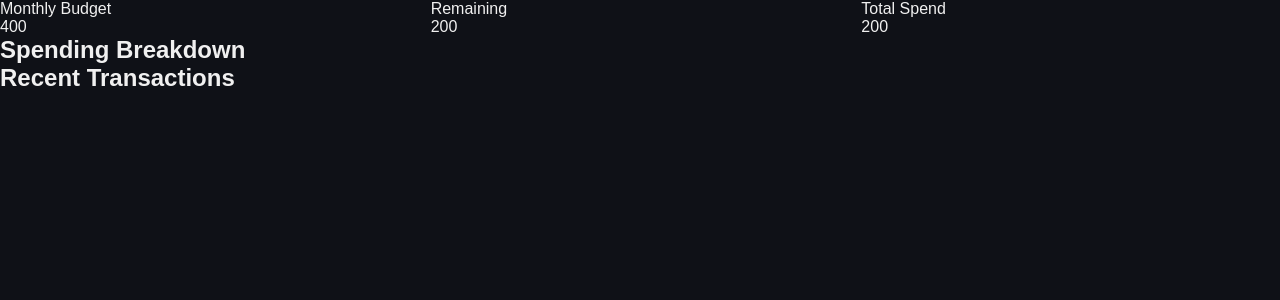
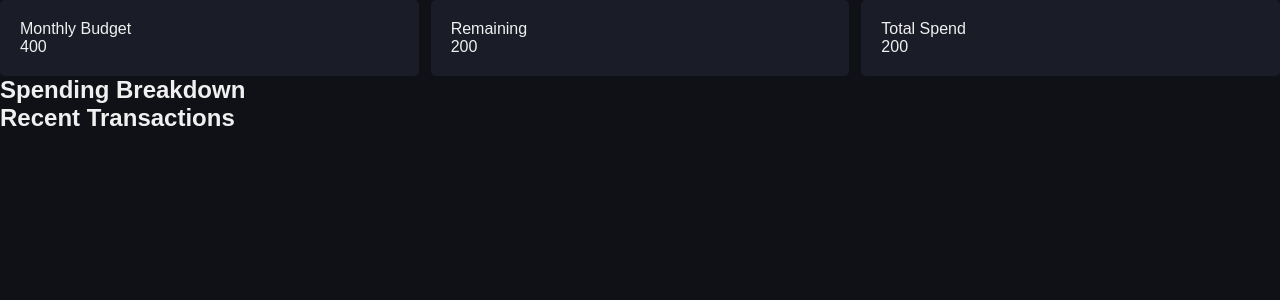
Before and after one commit to Godders1987/flask_budget_app, a Flask app: page / in a window 1280 px wide. Shown: the part 55-355 px from the top of the page. Run offline with Flask 3, Linux system fonts and the light colour scheme.

Commit message:
Added styling to the cards themselves

```diff
--- a/static/styles.css
+++ b/static/styles.css
@@ -15,3 +15,9 @@ body {
   grid-template-columns: repeat(3, 1fr);
   gap: 12px;
 }
+
+.card {
+  background-color: #1a1d27;
+  border-radius: 5px;
+  padding: 20px;
+}
```
